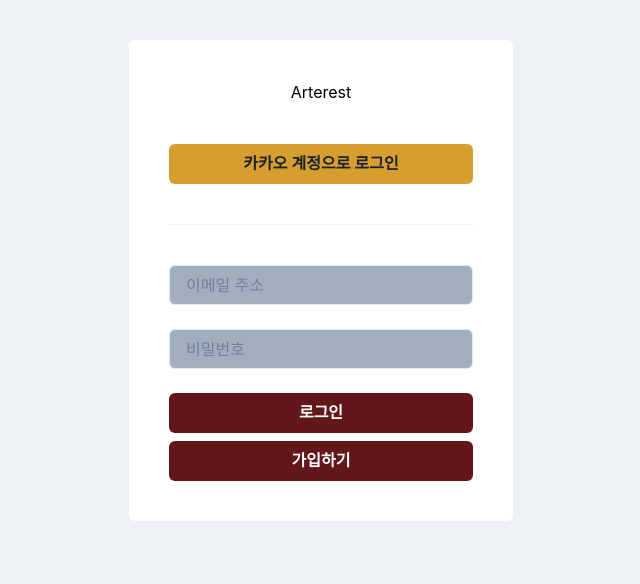
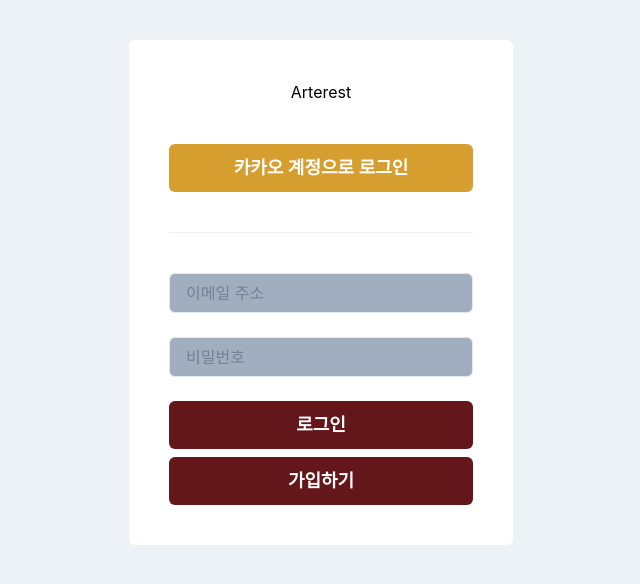
Before and after one commit to DevTraces/FrontEnd, a Next.js app: page /auth/signIn in a window 1280 px wide. Shown: the top 584 px of the page, without its empty margins (319-959 px from the left). Built offline with nearby package versions, Linux system fonts and the light colour scheme.

Commit message:
refactor: styling AuthButton

```diff
--- a/src/components/auth/AuthButton.tsx
+++ b/src/components/auth/AuthButton.tsx
@@ -4,7 +4,15 @@ type AuthButtonProps = React.ComponentProps<typeof Button>;
 
 export default function AuthButton({ children, ...props }: AuthButtonProps) {
   return (
-    <Button w="full" {...props}>
+    <Button
+      w="full"
+      size="lg"
+      colorScheme="none"
+      bg="primary"
+      color="white"
+      {...props}
+      _hover={{ transform: "scale(1.1)" }}
+    >
       {children}
     </Button>
   );
```
